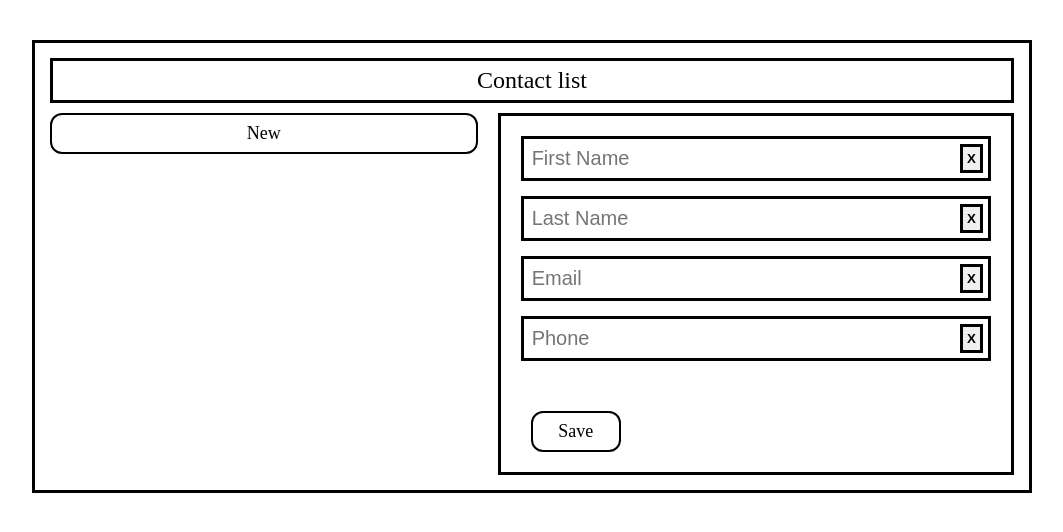
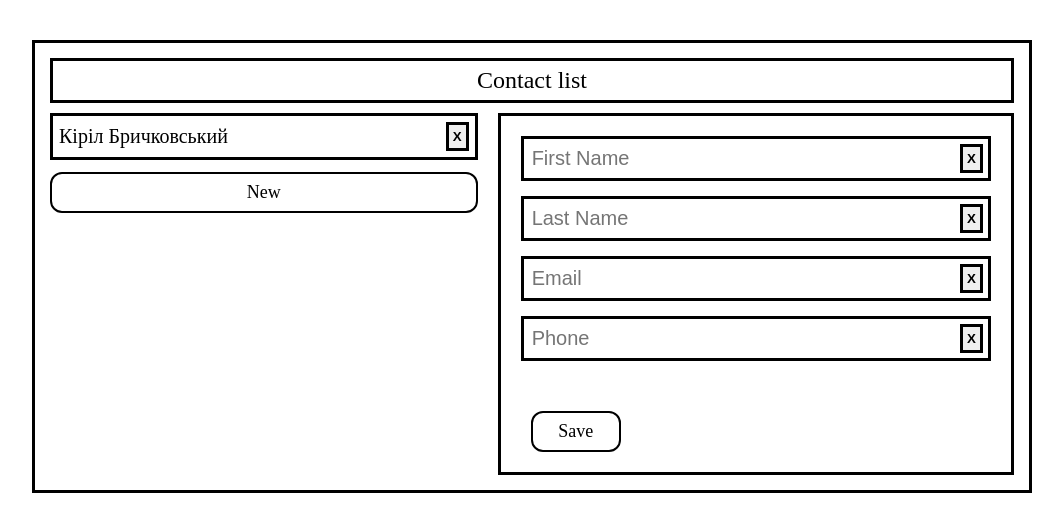
Before and after one commit to AppRangejn/React.-Contact-List-classes-, a React (Vite) app: page / in a window 1280 px wide. Shown: the top 532 px of the page, without its empty margins (108-1171 px from the left). Built offline with nearby package versions, Linux system fonts and the light colour scheme; data requests are answered from the project's data file.

Commit message:
axios + json-server

```diff
--- /dev/null
+++ b/db.json
@@ -0,0 +1,12 @@
+{
+  "contacts": [
+    {
+      "firstName": "Кіріл",
+      "lastName": "Бричковський",
+      "email": "kiril0302ua@gmail.com",
+      "phone": "432",
+      "id": "D_7j3alGR1k"
+    }
+  ],
+  "$schema": "./node_modules/json-server/schema.json"
+}
--- a/package.json
+++ b/package.json
@@ -10,6 +10,8 @@
     "preview": "vite preview"
   },
   "dependencies": {
+    "axios": "^1.19.0",
+    "json-server": "^1.0.0-beta.15",
     "nanoid": "^6.0.0",
     "prop-types": "^15.8.1",
     "react": "^19.2.7",
--- a/src/App.jsx
+++ b/src/App.jsx
@@ -1,8 +1,8 @@
 import { useState, useEffect } from 'react'
-import { nanoid } from 'nanoid'
 import './App.css'
 import ContactList from './components/ContactList/ContactList'
 import ContactForm from './components/ContactForm/ContactForm'
+import api from './api/contact-service'
 
 const createEmptyContact = () => ({
   id: null,
@@ -18,33 +18,31 @@ function App() {
   const [contactForEdit, setContactForEdit] = useState(createEmptyContact)
 
   useEffect(() => {
-    const savedContacts = localStorage.getItem('contacts')
-    if (savedContacts) {
-      setContacts(JSON.parse(savedContacts)) // eslint-disable-line
-    }
+    api.get('/').then(({ data }) => {
+        setContacts(data)
+      })
   }, [])
 
-  const saveToLocalStorage = (updatedContacts) => {
-    localStorage.setItem('contacts', JSON.stringify(updatedContacts))
-  }
 
   const createContact = (contact) => {
-    const newContact = { ...contact, id: nanoid() }
-    const newContacts = [...contacts, newContact]
+    const {id, ...newContact} = contact // eslint-disable-line no-unused-vars
 
+    api.post('/', newContact).then(({data}) => {
+      const newContacts = [...contacts, data]
       setContacts(newContacts)
-    saveToLocalStorage(newContacts)
       setContactForEdit(createEmptyContact())
+    })
   }
 
   const updateContact = (contact) => {
+    api.put(`/${contact.id}`, contact).then(({data}) => {
       const newContacts = contacts.map(item =>
-      item.id === contact.id ? contact : item
+      item.id === data.id ? data : item
       )
 
       setContacts(newContacts)
-    saveToLocalStorage(newContacts)
       setContactForEdit(contact)
+    })
   }
 
   const saveContact = (contact) => {
@@ -56,11 +54,11 @@ function App() {
   }
 
   const deleteContact = (id) => {
+    api.delete(`/${id}`).then(() => {
       const newContacts = contacts.filter(contact => contact.id !== id)
-
       setContacts(newContacts)
-    saveToLocalStorage(newContacts)
       setContactForEdit(createEmptyContact())
+    })
   }
 
   const addNewContact = () => {
--- a/src/api/contact-service.js
+++ b/src/api/contact-service.js
@@ -1,6 +1,8 @@
 import axios from 'axios'
 
-export const api = axios.create({
-    baseURL: 'https//localhost:5000/contacts/',
+const api = axios.create({
+    baseURL: 'http://localhost:5000/contacts/',
     headers: { 'Content-Type': 'application/json'},
 });
+
+export default api;
```
Also changed, not shown: 1 other file (tests, documents, lock files or other folders). Lines whose indentation alone changed are shown as unchanged.
